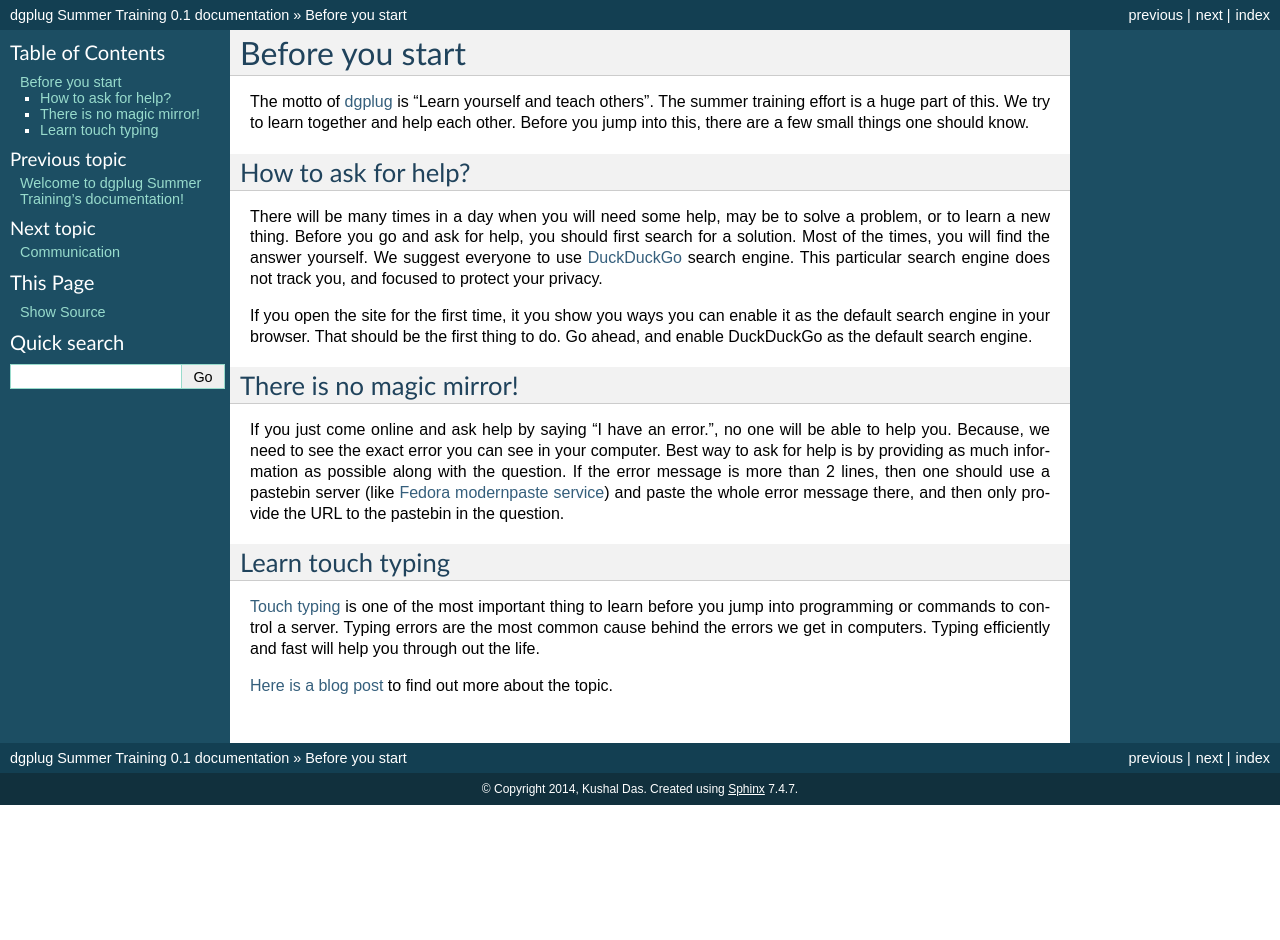
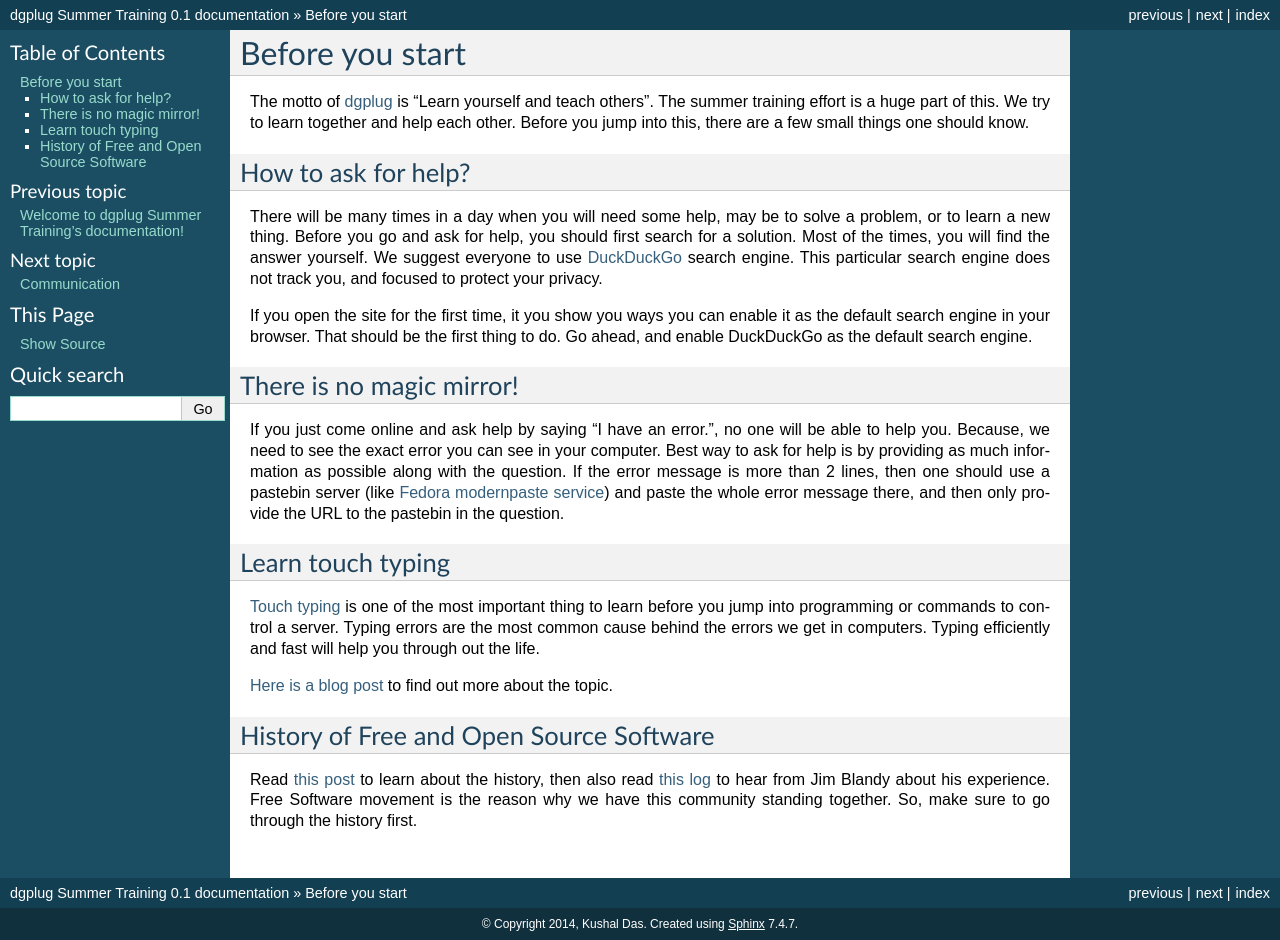
Before and after one commit to kushaldas/summertraining, a Sphinx documentation site: the page built from docs/beforestart.rst, in a window 1280 px wide. Built offline with Sphinx 7.4.7, drawn with Linux system fonts in a browser that asks for light colours; before the commit the page ends 900 px from its top, so only the background shows below that.

Commit message:
Adds link to Free Software history

```diff
--- a/docs/beforestart.rst
+++ b/docs/beforestart.rst
@@ -41,3 +41,12 @@ computers. Typing efficiently and fast will help you through out the life.
 
 `Here is a blog post <https://kushaldas.in/posts/touch-typing.html>`_ to find out
 more about the topic.
+
+
+History of Free and Open Source Software
+-----------------------------------------
+
+Read `this post <https://kushaldas.in/pages/hacker-ethic-and-free-software-movement.html>`_
+to learn about the history, then also read `this log <https://dgplug.org/irclogs/2017/Logs-2017-09-20-15-56.txt>`_
+to hear from Jim Blandy about his experience. Free Software movement is the reason why
+we have this community standing together. So, make sure to go through the history first.
```
